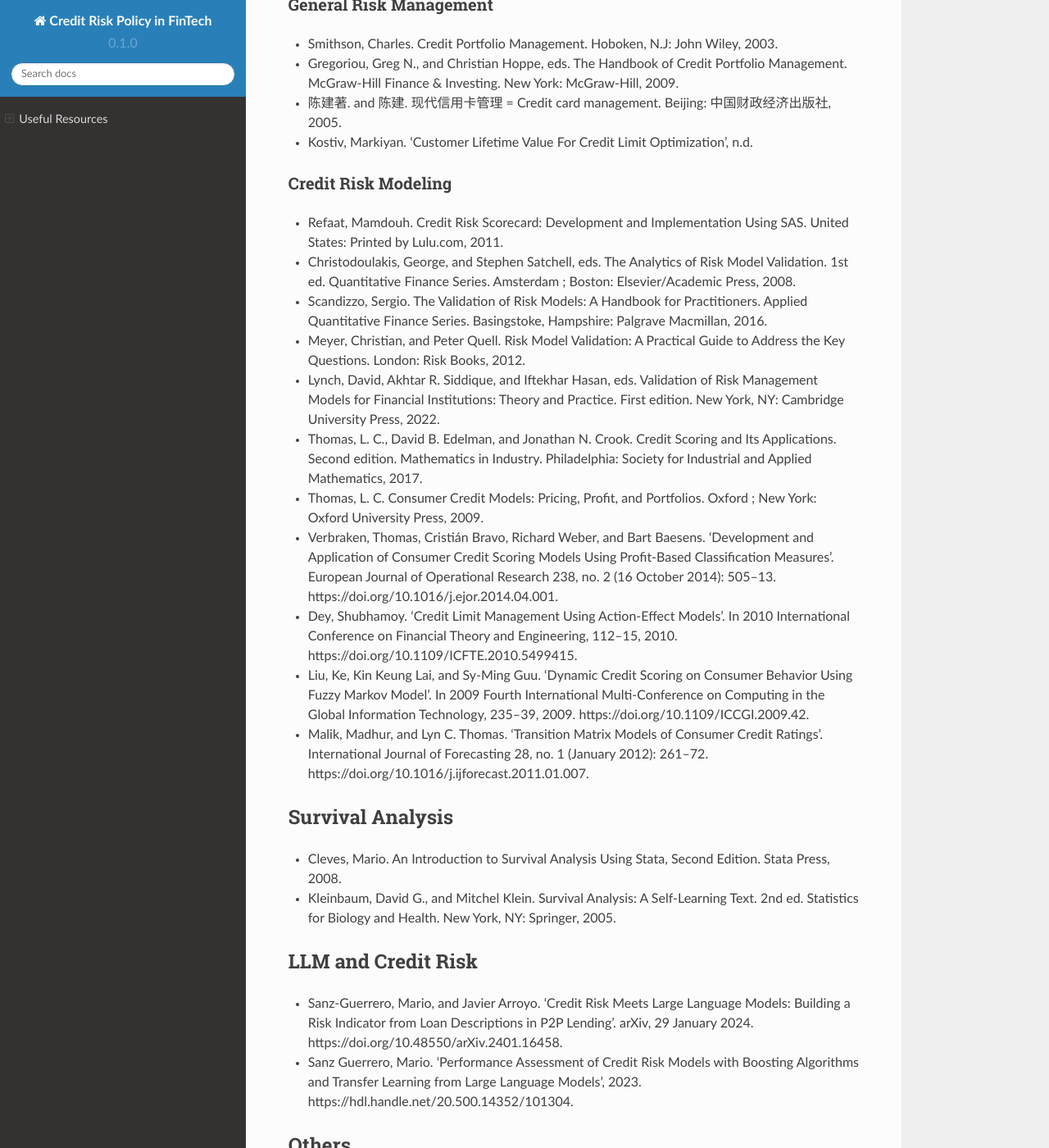
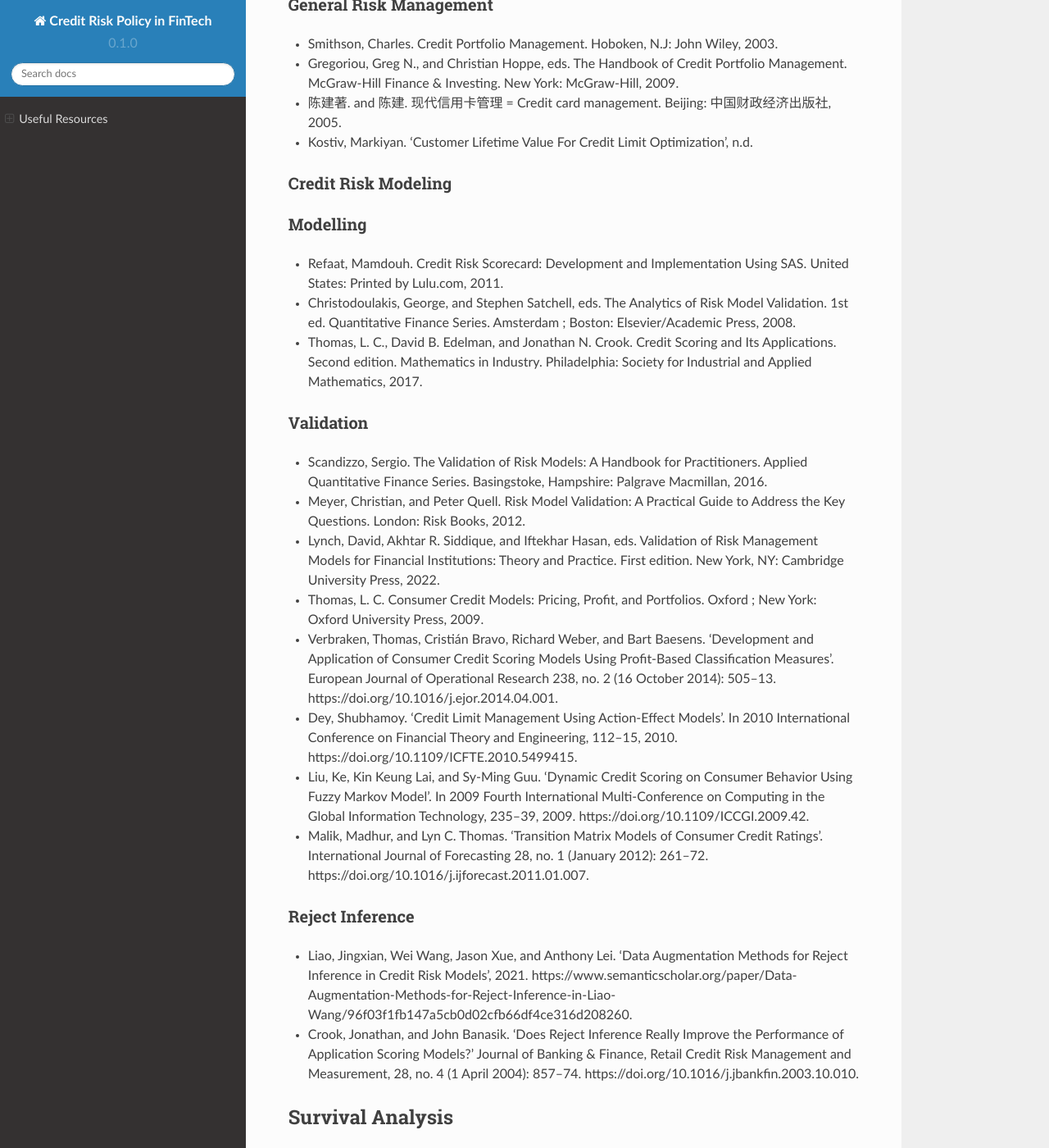
Before and after one commit to kychanbp/credit_risk_mgmt_fintech, a Sphinx documentation site: the page built from docs/source/resources.md, in a window 1280 px wide and 1400 px high, scrolled down 1112 px. Shown: the whole window at 82% size. Built offline with Sphinx 7.4.7 and the Read the Docs theme 2.0.0, drawn with Linux system fonts in a browser that asks for light colours.

Commit message:
added more structure and resources

```diff
--- a/docs/source/resources.md
+++ b/docs/source/resources.md
@@ -33,18 +33,27 @@ This section provides a list of books and resources that I have found useful in
 
 ### Credit Risk Modeling
 
+### Modelling
+
 - Refaat, Mamdouh. Credit Risk Scorecard: Development and Implementation Using SAS. United States: Printed by Lulu.com, 2011.
 - Christodoulakis, George, and Stephen Satchell, eds. The Analytics of Risk Model Validation. 1st ed. Quantitative Finance Series. Amsterdam ; Boston: Elsevier/Academic Press, 2008.
+- Thomas, L. C., David B. Edelman, and Jonathan N. Crook. Credit Scoring and Its Applications. Second edition. Mathematics in Industry. Philadelphia: Society for Industrial and Applied Mathematics, 2017.
+
+### Validation
+
 - Scandizzo, Sergio. The Validation of Risk Models: A Handbook for Practitioners. Applied Quantitative Finance Series. Basingstoke, Hampshire: Palgrave Macmillan, 2016.
 - Meyer, Christian, and Peter Quell. Risk Model Validation: A Practical Guide to Address the Key Questions. London: Risk Books, 2012.
 - Lynch, David, Akhtar R. Siddique, and Iftekhar Hasan, eds. Validation of Risk Management Models for Financial Institutions: Theory and Practice. First edition. New York, NY: Cambridge University Press, 2022.
-- Thomas, L. C., David B. Edelman, and Jonathan N. Crook. Credit Scoring and Its Applications. Second edition. Mathematics in Industry. Philadelphia: Society for Industrial and Applied Mathematics, 2017.
 - Thomas, L. C. Consumer Credit Models: Pricing, Profit, and Portfolios. Oxford ; New York: Oxford University Press, 2009.
 - Verbraken, Thomas, Cristián Bravo, Richard Weber, and Bart Baesens. ‘Development and Application of Consumer Credit Scoring Models Using Profit-Based Classification Measures’. European Journal of Operational Research 238, no. 2 (16 October 2014): 505–13. https://doi.org/10.1016/j.ejor.2014.04.001.
 - Dey, Shubhamoy. ‘Credit Limit Management Using Action-Effect Models’. In 2010 International Conference on Financial Theory and Engineering, 112–15, 2010. https://doi.org/10.1109/ICFTE.2010.5499415.
 - Liu, Ke, Kin Keung Lai, and Sy-Ming Guu. ‘Dynamic Credit Scoring on Consumer Behavior Using Fuzzy Markov Model’. In 2009 Fourth International Multi-Conference on Computing in the Global Information Technology, 235–39, 2009. https://doi.org/10.1109/ICCGI.2009.42.
 - Malik, Madhur, and Lyn C. Thomas. ‘Transition Matrix Models of Consumer Credit Ratings’. International Journal of Forecasting 28, no. 1 (January 2012): 261–72. https://doi.org/10.1016/j.ijforecast.2011.01.007.
 
+### Reject Inference
+
+- Liao, Jingxian, Wei Wang, Jason Xue, and Anthony Lei. ‘Data Augmentation Methods for Reject Inference in Credit Risk Models’, 2021. https://www.semanticscholar.org/paper/Data-Augmentation-Methods-for-Reject-Inference-in-Liao-Wang/96f03f1fb147a5cb0d02cfb66df4ce316d208260.
+- Crook, Jonathan, and John Banasik. ‘Does Reject Inference Really Improve the Performance of Application Scoring Models?’ Journal of Banking & Finance, Retail Credit Risk Management and Measurement, 28, no. 4 (1 April 2004): 857–74. https://doi.org/10.1016/j.jbankfin.2003.10.010.
 
 ## Survival Analysis
 
```
